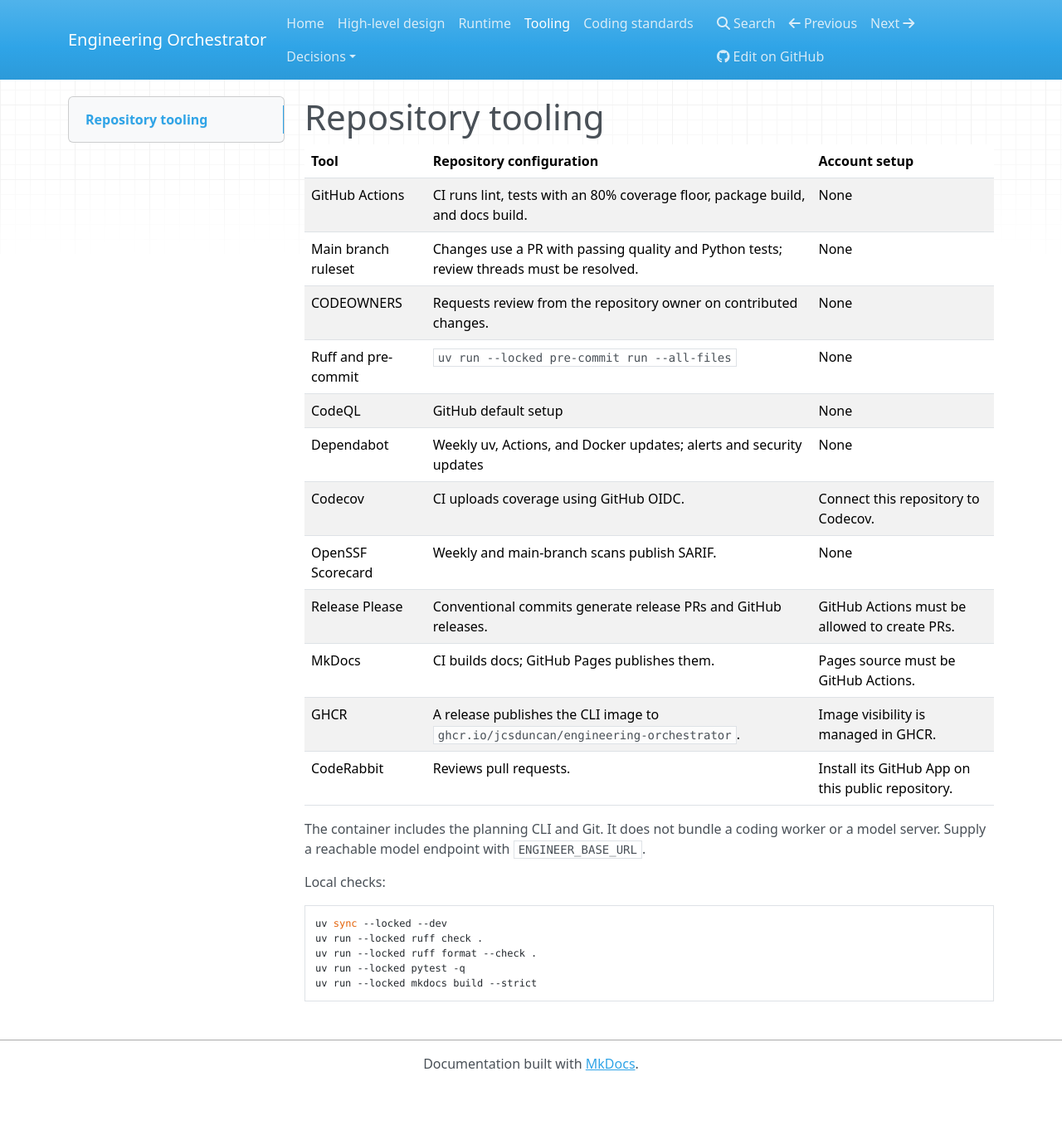
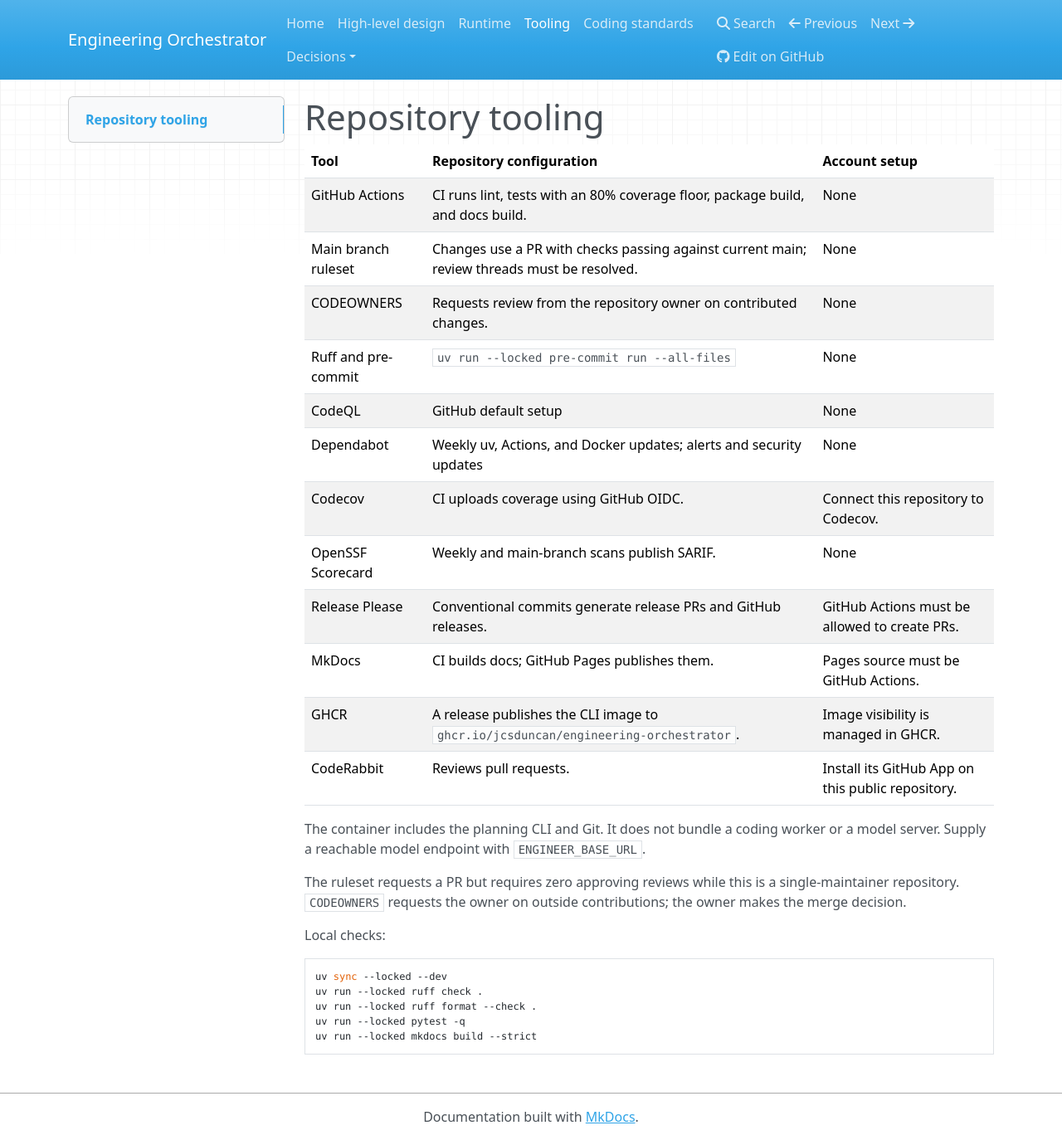
Before and after one commit to jcsduncan/engineering-orchestrator, an MkDocs documentation site: the page built from docs/tooling.md, in a window 1280 px wide and 1374 px high. Shown: the whole window at 83% size. Built offline with MkDocs 1.6.1, drawn with Linux system fonts in a browser that asks for light colours; nearby versions of some CDN libraries.

Commit message:
docs: describe current branch checks

````diff
--- a/docs/tooling.md
+++ b/docs/tooling.md
@@ -3,7 +3,7 @@
 | Tool | Repository configuration | Account setup |
 | --- | --- | --- |
 | GitHub Actions | CI runs lint, tests with an 80% coverage floor, package build, and docs build. | None |
-| Main branch ruleset | Changes use a PR with passing quality and Python tests; review threads must be resolved. | None |
+| Main branch ruleset | Changes use a PR with checks passing against current main; review threads must be resolved. | None |
 | CODEOWNERS | Requests review from the repository owner on contributed changes. | None |
 | Ruff and pre-commit | `uv run --locked pre-commit run --all-files` | None |
 | CodeQL | GitHub default setup | None |
@@ -17,6 +17,8 @@
 
 The container includes the planning CLI and Git. It does not bundle a coding worker or a model server. Supply a reachable model endpoint with `ENGINEER_BASE_URL`.
 
+The ruleset requests a PR but requires zero approving reviews while this is a single-maintainer repository. `CODEOWNERS` requests the owner on outside contributions; the owner makes the merge decision.
+
 Local checks:
 
 ```bash
````
Also changed, not shown: CONTRIBUTING.md (+1 -1 lines).
